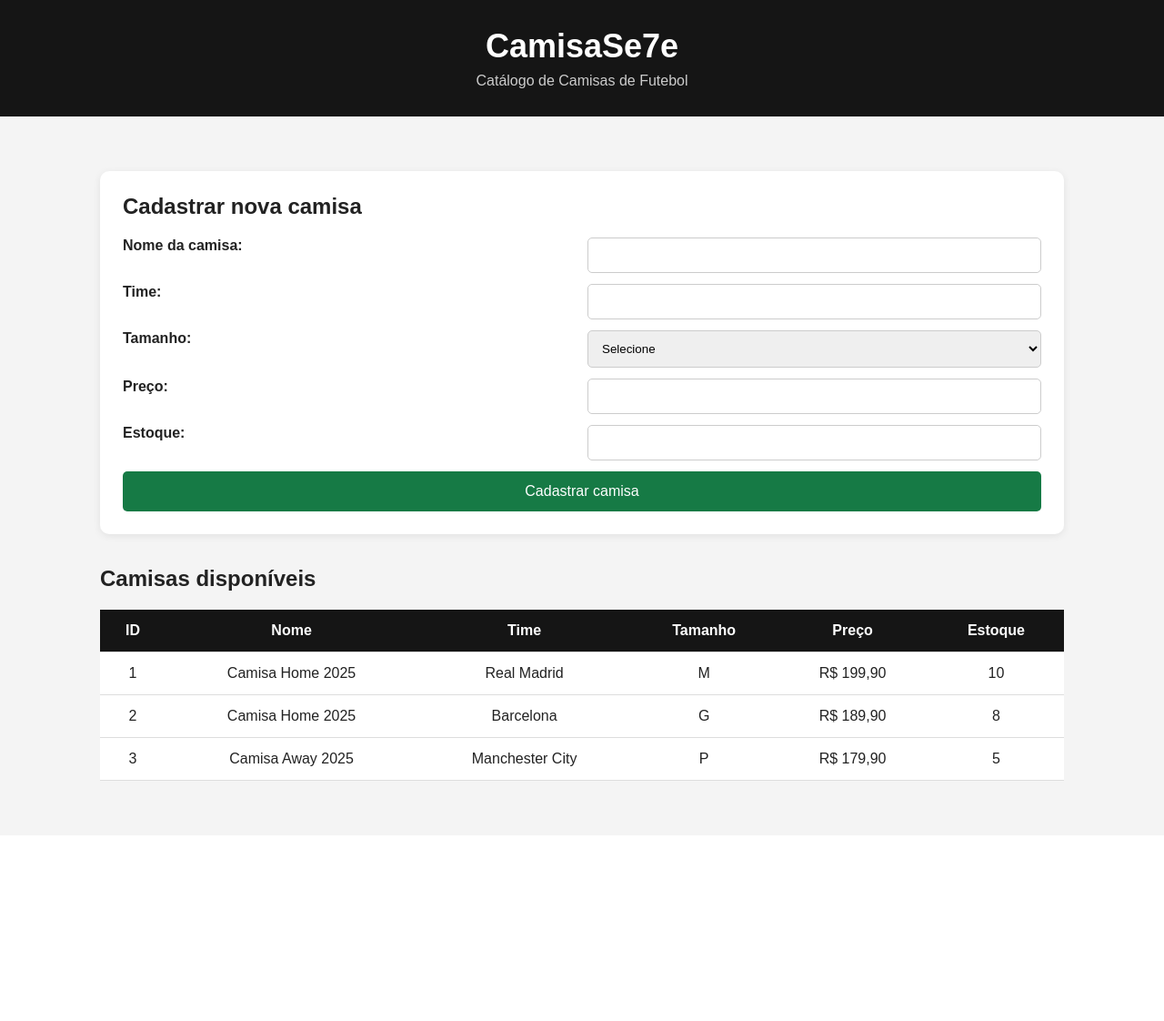
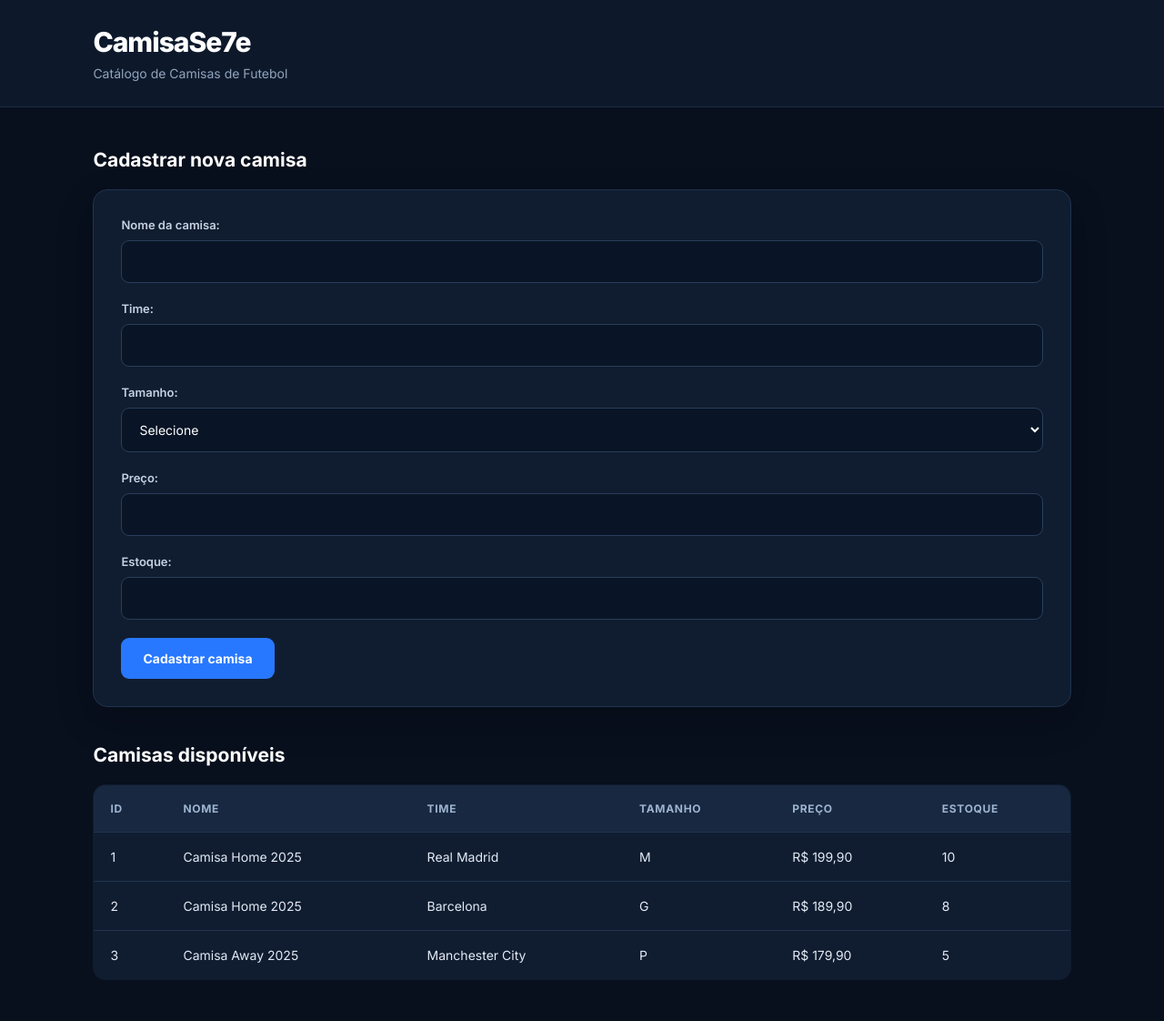
Before and after one commit to Paulinxxz/CamisaSe7e, a Node server app: page / in a window 1280 px wide. Shown: the whole page at 91% size. Before the commit the page ends 858 px from the top, so only its background shows below. Run offline with Node 20, Linux system fonts and the light colour scheme; data comes from the database, SQL or seed files in the repository.

Commit message:
Atualiza no Css

```diff
--- a/public/stylesheets/style.css
+++ b/public/stylesheets/style.css
@@ -1,3 +1,5 @@
+
+@import url('https://fonts.googleapis.com/css2?family=Inter:wght@400;500;600;700;800&display=swap');
 
 * {
     margin: 0;
@@ -6,108 +8,184 @@
 }
 
 body {
-    font-family: Arial, sans-serif;
-    background-color: #f4f4f4;
-    color: #222;
+    font-family: 'Inter', sans-serif;
+    background: #080f1d;
+    color: #f1f5f9;
+    min-height: 100vh;
 }
 
+/* CABECALHO */
+
 header {
-    background-color: #151515;
-    color: white;
-    text-align: center;
-    padding: 30px;
+    background: #0d192b;
+    padding: 28px 8%;
+    border-bottom: 1px solid #1c2c43;
 }
 
 header h1 {
-    font-size: 36px;
-    margin-bottom: 8px;
+    color: #ffffff;
+    font-size: 30px;
+    font-weight: 800;
+    letter-spacing: -1px;
 }
 
 header p {
-    color: #cccccc;
+    color: #91a3bb;
+    margin-top: 8px;
+    font-size: 14px;
 }
 
-main {
-    max-width: 1100px;
-    margin: 40px auto;
-    padding: 20px;
-}
+/* CONTEUDO */
 
-.cadastro {
-    background-color: white;
-    padding: 25px;
-    border-radius: 10px;
-    margin-bottom: 35px;
-    box-shadow: 0 2px 8px rgba(0, 0, 0, 0.08);
+main,
+body > div {
+    width: 84%;
+    max-width: 1250px;
+    margin: 45px auto;
 }
 
 h2 {
+    font-size: 21px;
     margin-bottom: 20px;
+    color: #ffffff;
+    font-weight: 700;
 }
 
+/* FORMULARIO */
+
 form {
-    display: grid;
-    grid-template-columns: 1fr 1fr;
-    gap: 12px;
+    background: #101d30;
+    padding: 30px;
+    border: 1px solid #20334e;
+    border-radius: 16px;
+    margin-bottom: 40px;
+    box-shadow: 0 15px 40px rgba(0, 0, 0, 0.18);
 }
 
 label {
-    font-weight: bold;
+    display: block;
+    color: #c5d2e3;
+    font-size: 13px;
+    font-weight: 600;
+    margin-bottom: 9px;
 }
 
-input, select {
+input,
+select {
+    display: block;
     width: 100%;
-    padding: 11px;
-    border: 1px solid #ccc;
-    border-radius: 5px;
+    padding: 14px 15px;
+    margin-bottom: 20px;
+    background: #091526;
+    color: #ffffff;
+    border: 1px solid #293e5b;
+    border-radius: 9px;
+    font-family: 'Inter', sans-serif;
+    font-size: 14px;
+    outline: none;
+    cursor: text;
+    transition: border 0.2s, box-shadow 0.2s;
 }
 
-button {
-    grid-column: 1 / 3;
-    padding: 13px;
-    background-color: #167a45;
-    color: white;
-    border: none;
-    border-radius: 5px;
-    font-size: 16px;
+input::placeholder {
+    color: #71839b;
+    opacity: 1;
+}
+
+input:focus,
+select:focus {
+    border-color: #2878ff;
+    box-shadow: 0 0 0 3px rgba(40, 120, 255, 0.16);
+}
+
+select {
     cursor: pointer;
 }
 
+input[type="number"] {
+    cursor: text;
+}
+
+/* BOTAO */
+
+button {
+    background: #2878ff;
+    color: #ffffff;
+    border: none;
+    padding: 14px 24px;
+    border-radius: 9px;
+    font-family: 'Inter', sans-serif;
+    font-size: 14px;
+    font-weight: 700;
+    cursor: pointer;
+    transition: 0.2s;
+}
+
 button:hover {
-    background-color: #105c33;
+    background: #1263e8;
+    transform: translateY(-2px);
+    box-shadow: 0 7px 20px rgba(40, 120, 255, 0.25);
 }
+
+/* TABELA */
 
 table {
     width: 100%;
     border-collapse: collapse;
-    background-color: white;
+    background: #101d30;
+    border: 1px solid #20334e;
+    border-radius: 14px;
+    overflow: hidden;
 }
 
-th, td {
-    padding: 14px;
-    text-align: center;
-    border-bottom: 1px solid #ddd;
+thead {
+    background: #172840;
 }
 
 th {
-    background-color: #151515;
-    color: white;
+    color: #9eb4d0;
+    padding: 18px;
+    text-align: left;
+    font-size: 12px;
+    text-transform: uppercase;
+    letter-spacing: 0.7px;
 }
 
-tr:hover {
-    background-color: #f1f1f1;
+td {
+    padding: 18px;
+    color: #e2eaf5;
+    font-size: 14px;
+    border-top: 1px solid #20334e;
 }
 
-@media (max-width: 650px) {
-    form {
-        grid-template-columns: 1fr;
+tbody tr {
+    transition: background 0.2s;
+}
+
+tbody tr:hover {
+    background: #172a44;
+}
+
+/* RESPONSIVIDADE */
+
+@media (max-width: 768px) {
+    header {
+        padding: 25px 5%;
     }
 
-    button {
-        grid-column: 1;
+    main,
+    body > div {
+        width: 92%;
+        margin: 30px auto;
     }
 
-    main {
+    form {
+        padding: 20px;
+    }
+
+    table {
+        display: block;
         overflow-x: auto;
+        white-space: nowrap;
     }
 }
```
Also changed, not shown: README.md.
